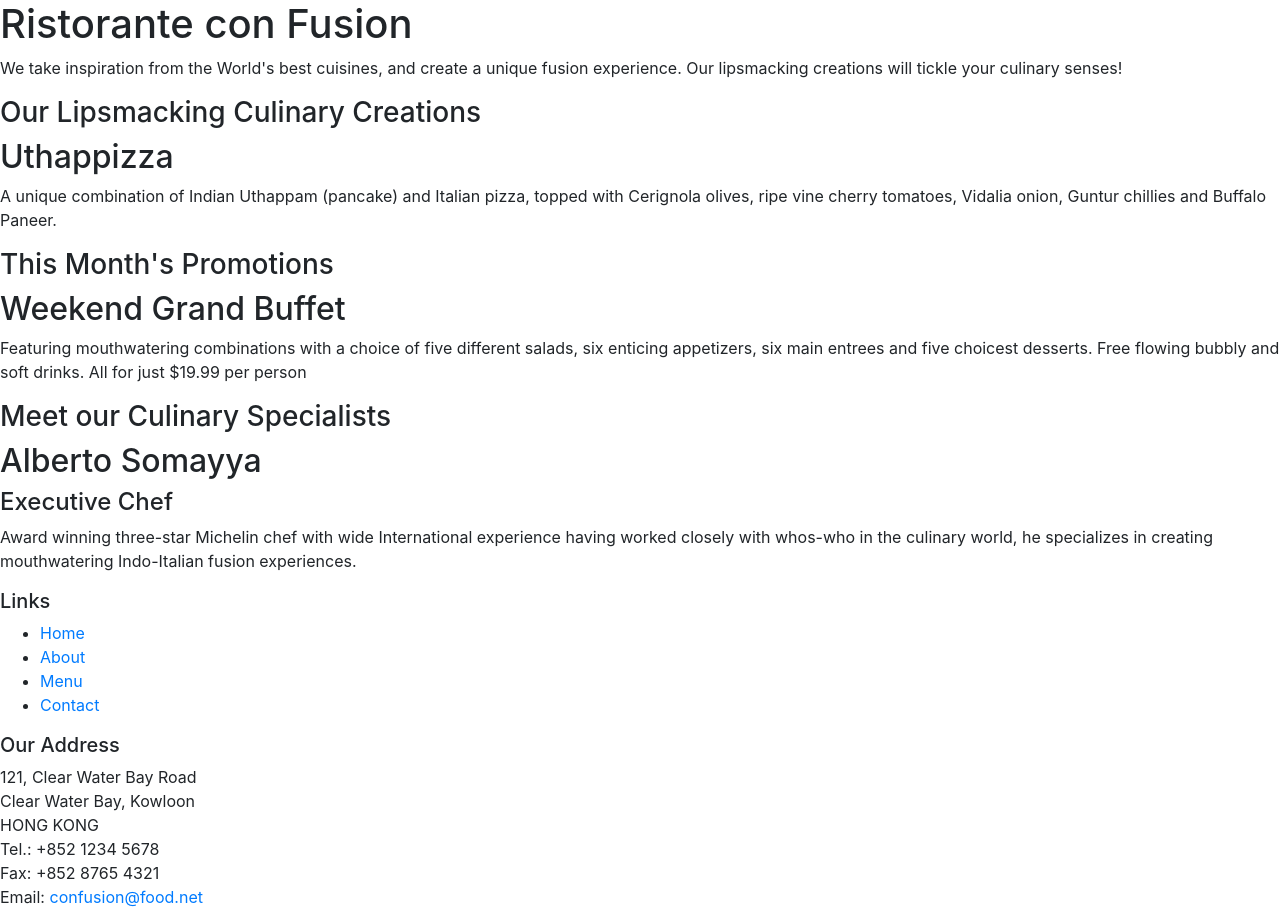
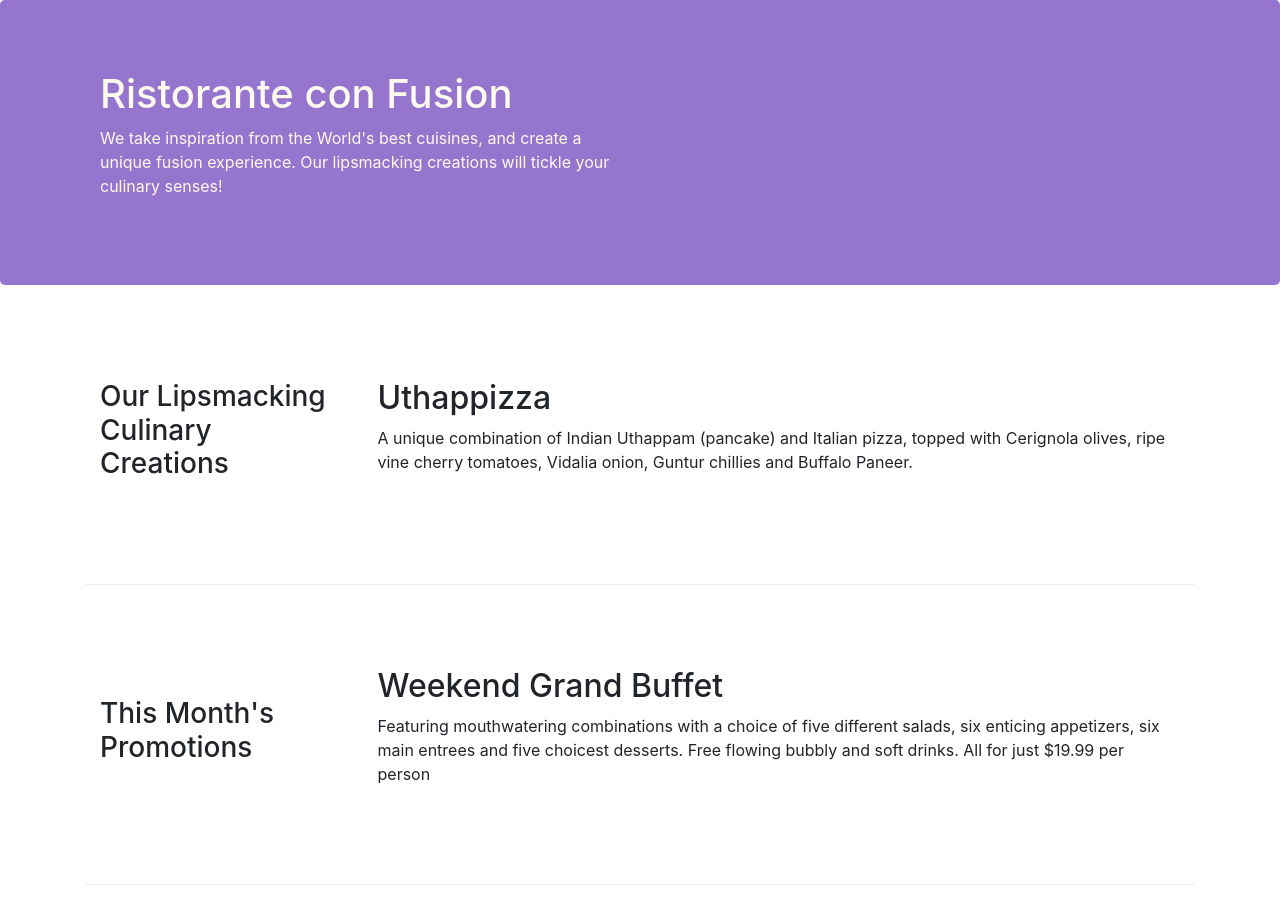
Before and after one commit to llandreeall/Front-End-Web-UI-Frameworks-and-Tools-Bootstrap-4-Course, a website: page index.html in a window 1280 px wide. Shown: the top 924 px of the page. Drawn offline with nearby package versions, Linux system fonts and the light colour scheme.

Commit message:
Bootstrap grid

```diff
--- /dev/null
+++ b/css/styles.css
@@ -0,0 +1,30 @@
+.row-header {
+    margin: 0px auto;
+    padding: 0px auto;
+}
+
+.row-content {
+    margin: 0px auto;
+    padding: 20px 0px 20px 0px;
+    border-bottom: 1px ridge;
+    min-height: 300px;
+}
+
+.footer {
+    background-color: #d1c4e9;
+    margin: 0px auto;
+    padding: 20px 0px  20px 0px;
+}
+
+.jumbotron {
+    padding: 70px 30px 70px 30px;
+    margin: 0px auto;
+    background: #9575cd;
+    color: floralwhite;
+}
+
+.address {
+    font-size: 80%;
+    margin: 0px;
+    color: #0f0f0f;
+}
--- a/index.html
+++ b/index.html
@@ -9,51 +9,52 @@
 
         <!-- Bootstrap CSS -->
         <link rel="stylesheet" href="node_modules/bootstrap/dist/css/bootstrap.min.css">
+        <link rel="stylesheet" href="css/styles.css">
     <title>Ristorante Con Fusion</title>
 </head>
 
 <body>
 
-    <header>
-        <div>
-            <div>
-                <div>
+    <header class="jumbotron">
+        <div class="container">
+            <div class="row-header">
+                <div class="col-12 col-sm-6">
                     <h1>Ristorante con Fusion</h1>
                     <p>We take inspiration from the World's best cuisines, and create a unique fusion experience. Our lipsmacking creations will tickle your culinary senses!</p>
                 </div>
-                <div>
+                <div class="col-12 col-sm">
                 </div>
             </div>
         </div>
     </header>
 
-    <div>
-        <div>
-            <div>
+    <div class="container">
+        <div class="row row-content align-items-center">
+            <div class="col-12 col-sm-4 col-md-3">
                 <h3>Our Lipsmacking Culinary Creations</h3>
             </div>
-            <div>
+            <div class="col-12 col-sm col-md">
                 <h2>Uthappizza</h2>
                 <p>A unique combination of Indian Uthappam (pancake) and Italian pizza, topped with Cerignola olives, ripe vine cherry tomatoes, Vidalia onion, Guntur chillies and Buffalo Paneer.</p>
             </div>
         </div>
 
 
-        <div>
-            <div>
+        <div class="row row-content align-items-center">
+            <div class="col-12 col-sm-4 col-md-3">
                 <h3>This Month's Promotions</h3>
             </div>
-            <div>
+            <div class="col-12 col-sm col-md">
                 <h2>Weekend Grand Buffet</h2>
                 <p>Featuring mouthwatering combinations with a choice of five different salads, six enticing appetizers, six main entrees and five choicest desserts. Free flowing bubbly and soft drinks. All for just $19.99 per person </p>
             </div>
         </div>
 
-        <div>
-            <div>
+        <div class="row row-content align-items-center">
+            <div class="col-12 col-sm-4 col-md-3">
                 <h3>Meet our Culinary Specialists</h3>
             </div>
-            <div>
+            <div class="col-12 col-sm col-md">
                 <h2>Alberto Somayya</h2>
                 <h4>Executive Chef</h4>
                 <p>Award winning three-star Michelin chef with wide International experience having worked closely with whos-who in the culinary world, he specializes in creating mouthwatering Indo-Italian fusion experiences. </p>
@@ -61,19 +62,19 @@
         </div>
     </div>
 
-    <footer>
-        <div>
-            <div>
-                <div>
+    <footer class="footer">
+        <div class="container">
+            <div class="row">
+                <div class="col-4 offset-1 col-sm-2">
                     <h5>Links</h5>
-                    <ul>
+                    <ul class="list-unstyled">
                         <li><a href="#">Home</a></li>
                         <li><a href="#">About</a></li>
                         <li><a href="#">Menu</a></li>
                         <li><a href="#">Contact</a></li>
                     </ul>
                 </div>
-                <div>
+                <div class="col-7 col-sm-5">
                     <h5>Our Address</h5>
                     <address>
 		              121, Clear Water Bay Road<br>
@@ -84,8 +85,8 @@
 		              Email: <a href="mailto:confusion@food.net">confusion@food.net</a>
 		           </address>
                 </div>
-                <div>
-                    <div>
+                <div class="col-12 col-sm-4 align-self-center">
+                    <div class="text-center">
                         <a href="http://google.com/+">Google+</a>
                         <a href="http://www.facebook.com/profile.php?id=">Facebook</a>
                         <a href="http://www.linkedin.com/in/">LinkedIn</a>
@@ -95,8 +96,8 @@
                     </div>
                 </div>
            </div>
-           <div>
-                <div>
+           <div class="row justify-content-center">
+                <div class="col-auto">
                     <p>© Copyright 2018 Ristorante Con Fusion</p>
                 </div>
            </div>
```
